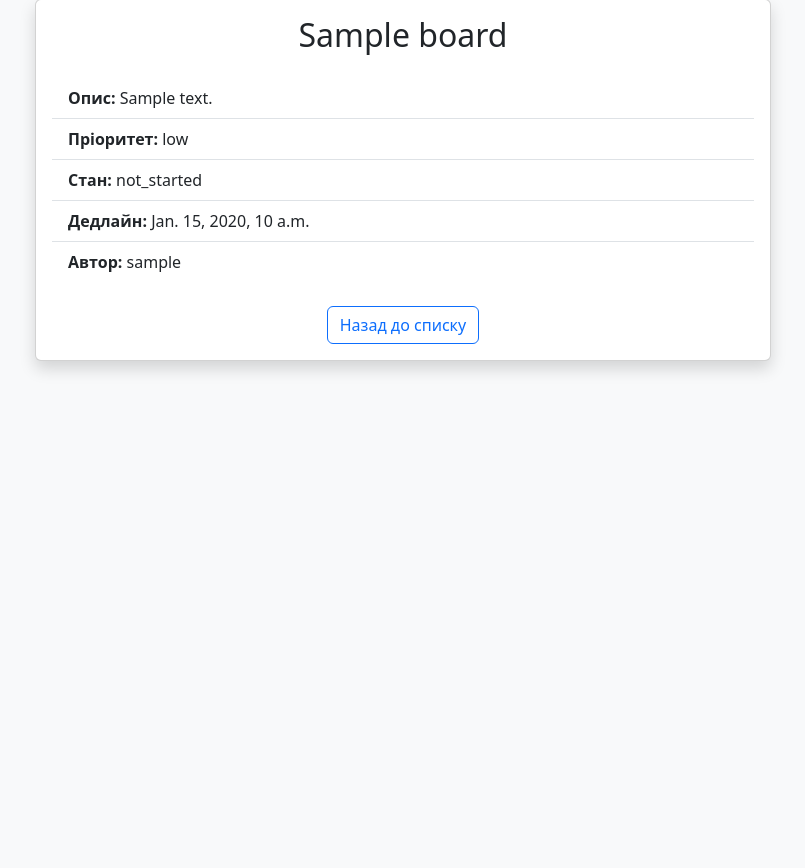
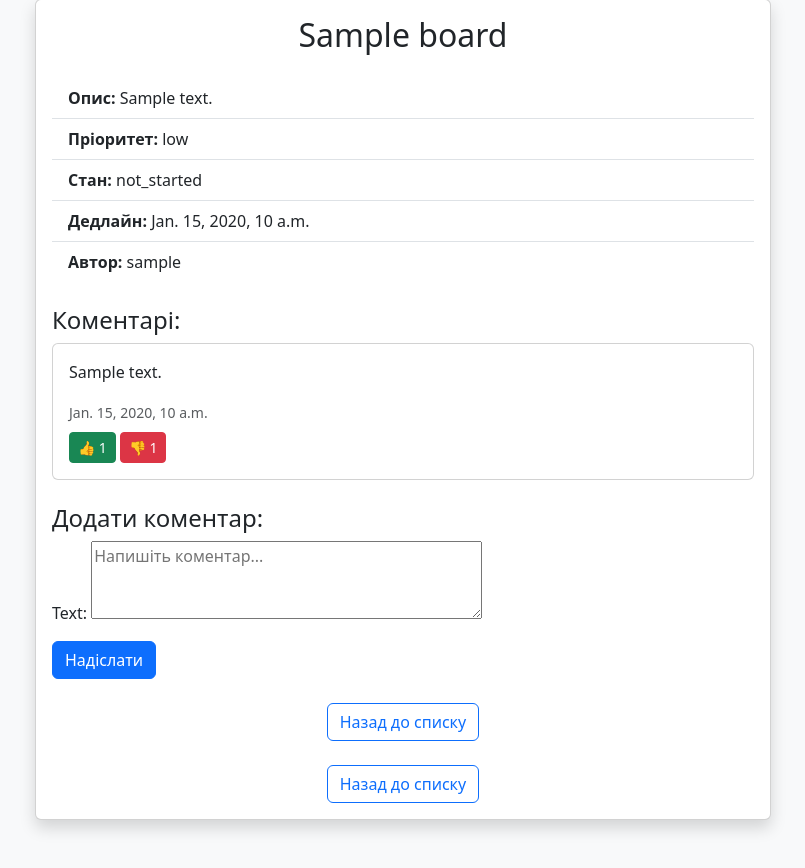
Before and after one commit to vladultimate/Task-Tracker, a Django app: page /board/1/ in a window 1280 px wide. Shown: the part 49-917 px from the top of the page, without its empty margins (237-1042 px from the left). Before the commit the page ends 421 px from the top, so only its background shows below. Run offline with Django 5.2, Linux system fonts and the light colour scheme; a user stored in the database is signed in; tables that the repository leaves empty hold one stand-in row (values such as "Sample post").

Commit message:
added comment on board(+ dislike and like comment)

```diff
--- a/Tasks/templates/board_detail.html
+++ b/Tasks/templates/board_detail.html
@@ -30,6 +30,43 @@
                             <strong>Автор:</strong> {{ board.author.username }}
                         </li>
                     </ul>
+                    <div class="mt-4">
+    <h4>Коментарі:</h4>
+    {% for comment in board.comment_set.all %}
+        <div class="card my-2">
+            <div class="card-body">
+                <p>{{ comment.text }}</p>
+                <small class="text-muted">{{ comment.date }}</small>
+                <div class="mt-2">
+                    <form method="post" action="{% url 'comment_like' comment.id %}" class="d-inline">
+                        {% csrf_token %}
+                        <button class="btn btn-sm btn-success">👍 {{ comment.likes }}</button>
+                    </form>
+                    <form method="post" action="{% url 'comment_dislike' comment.id %}" class="d-inline">
+                        {% csrf_token %}
+                        <button class="btn btn-sm btn-danger">👎 {{ comment.dislikes }}</button>
+                    </form>
+                </div>
+            </div>
+        </div>
+    {% empty %}
+        <p>Немає коментарів.</p>
+    {% endfor %}
+</div>
+
+<!-- Форма додавання коментаря -->
+<div class="mt-4">
+    <h4>Додати коментар:</h4>
+    <form method="post" action="{% url 'add_comment' board.id %}">
+        {% csrf_token %}
+        {{ form.as_p }}
+        <button type="submit" class="btn btn-primary">Надіслати</button>
+    </form>
+</div>
+
+<div class="mt-4 text-center">
+    <a href="{% url 'board_list' %}" class="btn btn-outline-primary">Назад до списку</a>
+</div>
                     <div class="mt-4 text-center">
                         <a href="{% url 'board_list' %}" class="btn btn-outline-primary">Назад до списку</a>
                     </div>
--- a/Tasks/urls.py
+++ b/Tasks/urls.py
@@ -1,5 +1,5 @@
 from django.urls import path
-from .views import BoardListView, BoardDetailView, BoardCreateView, BoardEditView, BoardDeleteView, LoginView, RegisterView, ProfileView
+from .views import BoardListView, BoardDetailView, BoardCreateView, BoardEditView, BoardDeleteView, LoginView, RegisterView, ProfileView, CommentCreateView, CommentLikeView, CommentDislikeView
 from django.contrib.auth.views import LogoutView
 
 
@@ -12,5 +12,8 @@ urlpatterns = [
     path('login/', LoginView.as_view(), name='login'),
     path('register/', RegisterView.as_view(), name='register'),
     path('logout/', LogoutView.as_view(), name='logout'),
-    path('profile/', ProfileView.as_view(), name='profile')
+    path('profile/', ProfileView.as_view(), name='profile'),
+    path('board/<int:board_id>/comment/add/', CommentCreateView.as_view(), name='add_comment'),
+    path('comment/<int:pk>/like/', CommentLikeView.as_view(), name='comment_like'),
+    path('comment/<int:pk>/dislike/', CommentDislikeView.as_view(), name='comment_dislike'),
 ]
--- a/Tasks/views.py
+++ b/Tasks/views.py
@@ -1,11 +1,11 @@
-from django.shortcuts import render
-from django.views.generic import ListView, DetailView, CreateView, UpdateView, DeleteView, FormView, TemplateView
+from django.shortcuts import render, get_object_or_404, redirect
+from django.views.generic import ListView, DetailView, CreateView, UpdateView, DeleteView, FormView, TemplateView, View
 from django.contrib.auth.mixins import LoginRequiredMixin
 from django.contrib.auth import authenticate, login
 from django.contrib.auth.forms import UserCreationForm
 from django.urls import reverse_lazy
-from .models import Board
-from .forms import BoardForm, LoginForm, FilterForm, BoardEditingForm
+from .models import Board, Comment
+from .forms import BoardForm, LoginForm, FilterForm, BoardEditingForm, CommentForm
 from .mixins import UserIsOwnerMixin
 
 class BoardListView(LoginRequiredMixin, ListView):
@@ -32,7 +32,10 @@ class BoardDetailView(LoginRequiredMixin, DetailView):
     template_name = 'board_detail.html'
     context_object_name = 'board'
 
-
+    def get_context_data(self, **kwargs):
+        context = super().get_context_data(**kwargs)
+        context['form'] = CommentForm()  # Додаємо форму до контексту
+        return context
 class BoardCreateView(LoginRequiredMixin, CreateView):
     model = Board
     form_class = BoardForm
@@ -78,3 +81,27 @@ class RegisterView(CreateView):
 
 class ProfileView(LoginRequiredMixin, TemplateView):
     template_name = 'profile.html'
+
+class CommentCreateView(View):
+    def post(self, request, board_id):
+        board = get_object_or_404(Board, id=board_id)
+        form = CommentForm(request.POST)
+        if form.is_valid():
+            comment = form.save(commit=False)
+            comment.board = board
+            comment.save()
+        return redirect('board_detail', pk=board.id)
+
+class CommentLikeView(View):
+    def post(self, request, pk):
+        comment = get_object_or_404(Comment, pk=pk)
+        comment.likes += 1
+        comment.save()
+        return redirect(request.META.get('HTTP_REFERER', '/'))
+
+class CommentDislikeView(View):
+    def post(self, request, pk):
+        comment = get_object_or_404(Comment, pk=pk)
+        comment.dislikes += 1
+        comment.save()
+        return redirect(request.META.get('HTTP_REFERER', '/'))
```
Also changed, not shown: Tasks/migrations/0004_comment_dislikes_comment_likes_comment_user.py (added).
